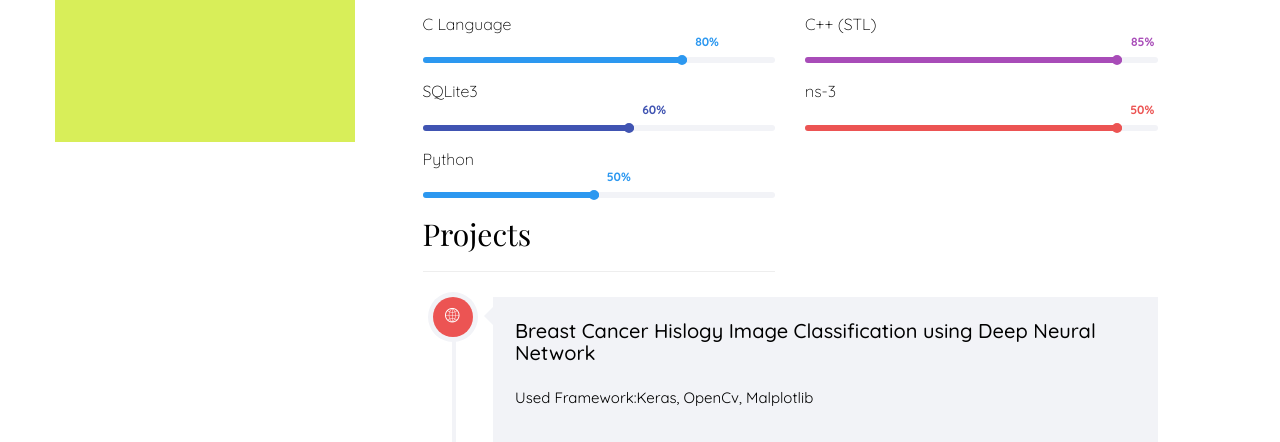
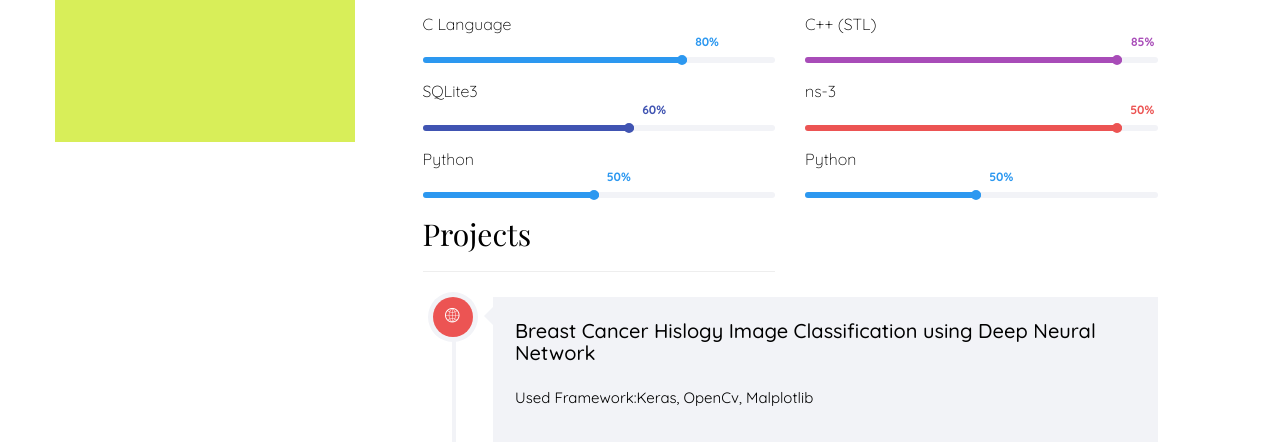
Before and after one commit to PranabNandy/PranabNandy.github.io, a plain HTML site: page index.html in a window 1280 px wide. Shown: the part 658-1100 px from the top of the page. Drawn offline with nearby package versions, Linux system fonts and the light colour scheme; a script that the page names is missing; files whose address does not match are found by name; a web font is replaced by a local one.

Commit message:
Add a new skill

```diff
--- a/index.html
+++ b/index.html
@@ -224,6 +224,17 @@
 				        </div>
 				    </div>
 				</div>
+		<div class="col-md-6 animate-box" data-animate-effect="fadeInRight">
+				    <div class="progress-wrap">
+				        <h3>Python</h3>
+				        <div class="progress">
+				            <div class="progress-bar color-1" role="progressbar" aria-valuenow="50"
+								  	aria-valuemin="0" aria-valuemax="100" style="width:50%">
+								    <span>50%</span>
+				            </div>
+				        </div>
+				    </div>
+				</div>
             </div>
         </div>
     </section>
```
